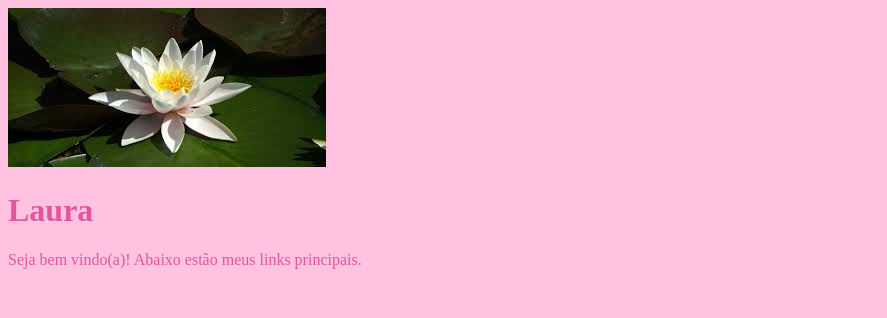
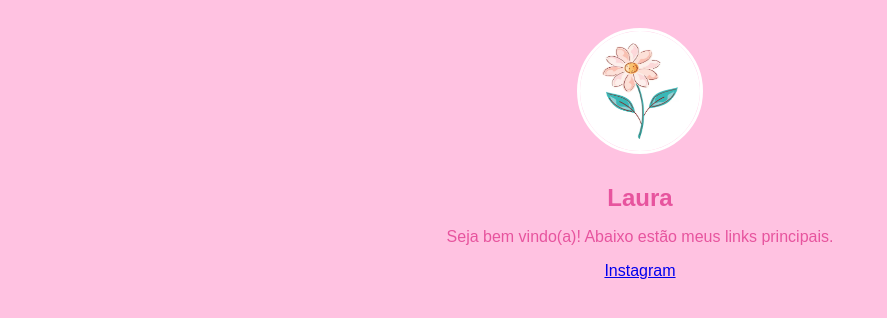
Before and after one commit to lauravolff/Primeiro-Site, a plain HTML site: page index.HTML in a window 1280 px wide. Shown: the whole page, without its empty margins (0-887 px from the left). Drawn offline with Linux system fonts and the light colour scheme.

Commit message:
Add files via upload

```diff
--- a/index.HTML
+++ b/index.HTML
@@ -7,12 +7,17 @@
     <link rel="stylesheet" href="styles.css">
 </head>
 <body>
-    <div>
-        <header>
-            <img src="images.jpeg" alt="Minha foto de perfil">
+    <div class="container">
+        <header class="perfil">
+            <img src="flor-rosa-com-folhas_24877-81623.jpg" alt="Minha foto de perfil" class="foto-perfil">
             <h1>Laura</h1>
             <p>Seja bem vindo(a)! Abaixo estão meus links principais.</p>
         </header>
+        <main class="links">
+            <a href="https://www.instagram.com/lauraa.volff" target="_blank" class="botao-instagram">
+                <i class="fab fa-instagram"></i>Instagram
+            </a>
+        </main>
     </div>
 </body>
 </html>
--- a/styles.css
+++ b/styles.css
@@ -1,4 +1,29 @@
 body {
     background-color: rgb(255, 194, 225);
     color: rgb(231, 84, 158);
+    font-family: sans-serif;
+    display: flex;
+    justify-content: center;
+    min-height: 100vh;
+
 }
+.foto-perfil{
+    width: 120px;
+    height: 120px;
+    border-radius: 50%;
+    margin-bottom: 10px;
+    border: 3px solid white;
+}
+
+.container{
+    max-width: 600px;
+    padding: 20px;
+    text-align: center;
+
+}
+
+.perfil h1{
+    font-size: 1.5rem;
+    margin-bottom: 5px;
+
+}
```
